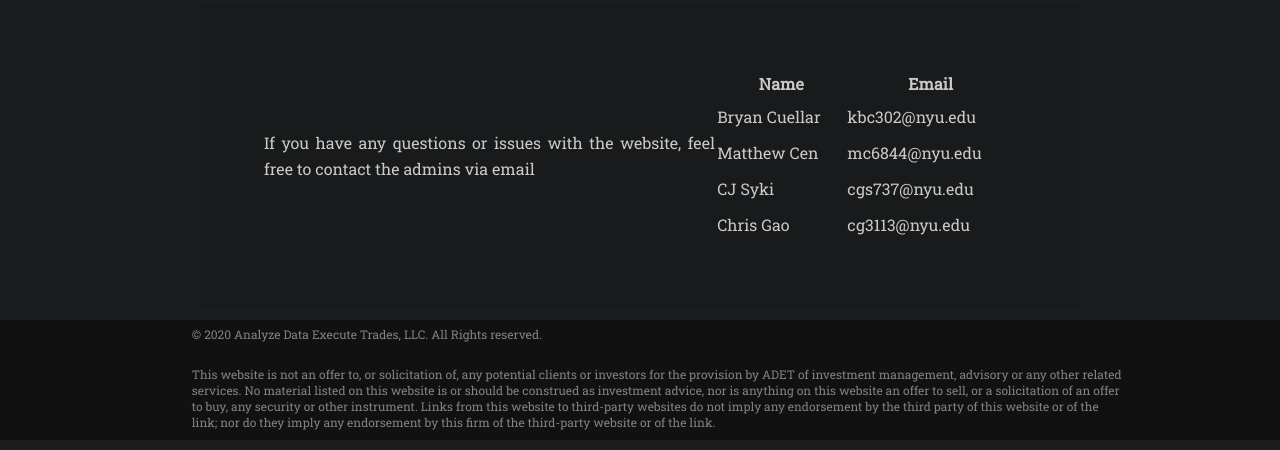
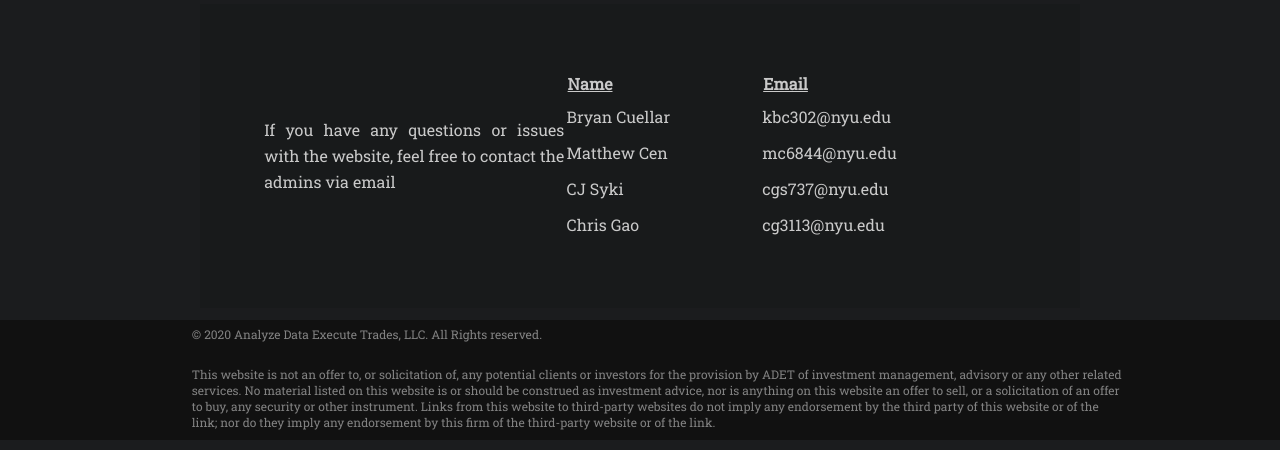
Before and after one commit to adet-web/homepage, a React app: page /contact in a window 1280 px wide. Shown: the part 350-800 px from the top of the page. Built offline with nearby package versions, Linux system fonts and the light colour scheme.

Commit message:
final css changes

```diff
--- a/src/css/styles.scss
+++ b/src/css/styles.scss
@@ -492,3 +492,13 @@ s
 .login-container b{
   margin-right: 10px;
 }
+.section-flex-c  p{
+  max-width: 300px;
+}
+.contact-table th{
+  text-align: left;
+  text-decoration: underline;
+}
+.contact-us-form span{
+  margin-right: 190px;
+}
```
